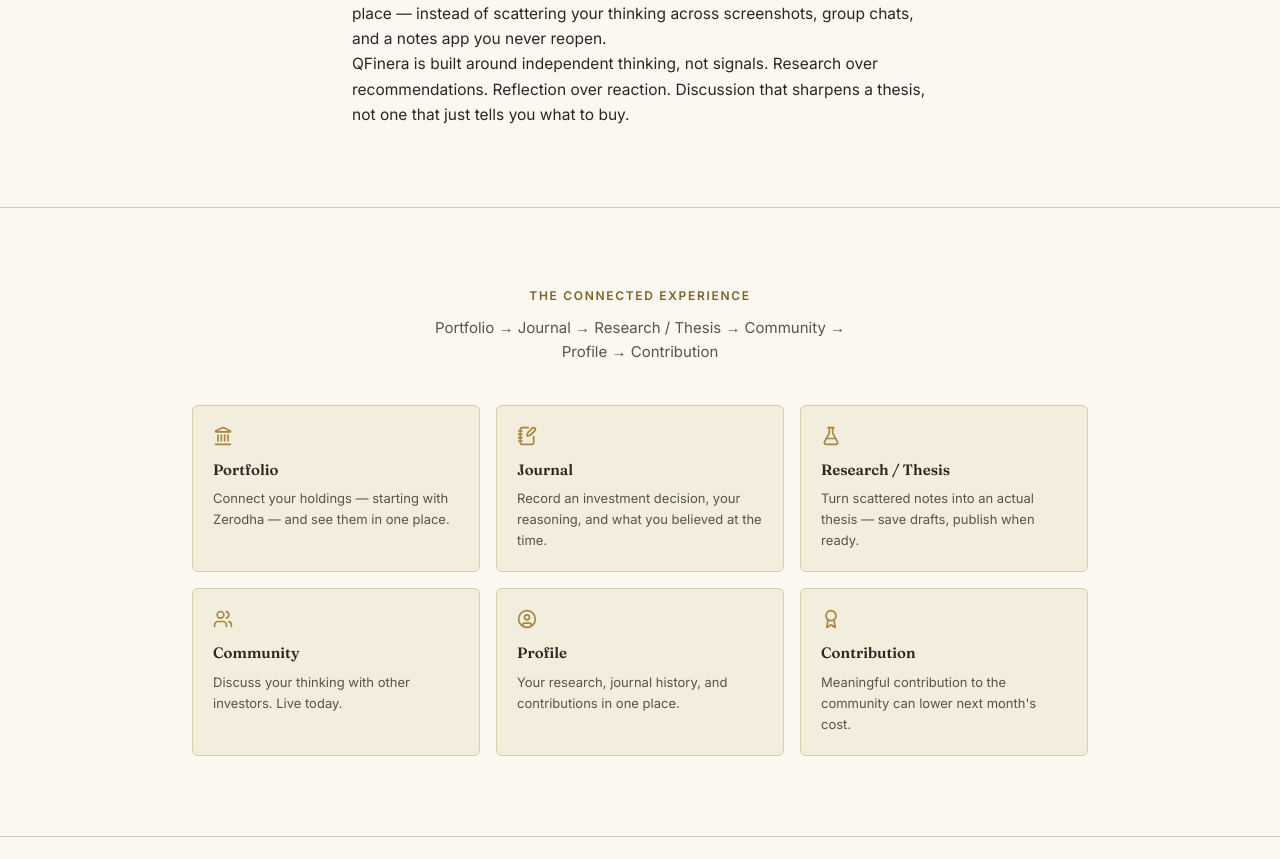
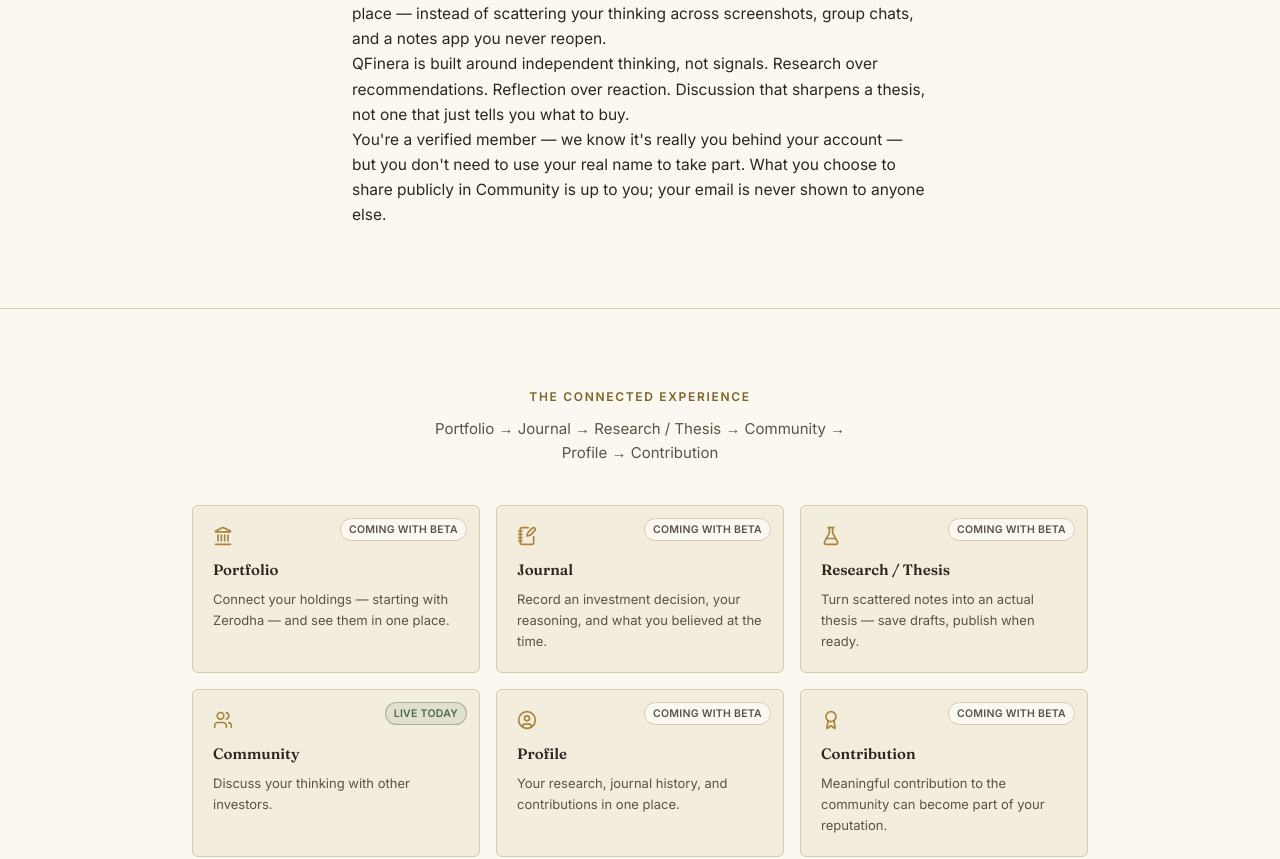
Before and after one commit to qcyberindia/qcyberindia, a Next.js app: page /qfinera/about in a window 1280 px wide. Shown: the part 624-1483 px from the top of the page. Built offline with nearby package versions, Linux system fonts and the light colour scheme; no server answers; a web font is replaced by a local one.

Commit message:
Align QFinera community identity messaging

```diff
--- a/app/qfinera/about/page.tsx
+++ b/app/qfinera/about/page.tsx
@@ -13,12 +13,12 @@
 };
 
 const loop = [
-  { icon: Landmark, label: "Portfolio", description: "Connect your holdings — starting with Zerodha — and see them in one place." },
-  { icon: NotebookPen, label: "Journal", description: "Record an investment decision, your reasoning, and what you believed at the time." },
-  { icon: FlaskConical, label: "Research / Thesis", description: "Turn scattered notes into an actual thesis — save drafts, publish when ready." },
-  { icon: Users, label: "Community", description: "Discuss your thinking with other investors. Live today." },
-  { icon: UserCircle, label: "Profile", description: "Your research, journal history, and contributions in one place." },
-  { icon: Award, label: "Contribution", description: "Meaningful contribution to the community can lower next month's cost." },
+  { icon: Landmark, label: "Portfolio", description: "Connect your holdings — starting with Zerodha — and see them in one place.", live: false },
+  { icon: NotebookPen, label: "Journal", description: "Record an investment decision, your reasoning, and what you believed at the time.", live: false },
+  { icon: FlaskConical, label: "Research / Thesis", description: "Turn scattered notes into an actual thesis — save drafts, publish when ready.", live: false },
+  { icon: Users, label: "Community", description: "Discuss your thinking with other investors.", live: true },
+  { icon: UserCircle, label: "Profile", description: "Your research, journal history, and contributions in one place.", live: false },
+  { icon: Award, label: "Contribution", description: "Meaningful contribution to the community can become part of your reputation.", live: false },
 ];
 
 export default function AboutPage() {
@@ -61,6 +61,11 @@
               recommendations. Reflection over reaction. Discussion that sharpens a thesis, not one
               that just tells you what to buy.
             </p>
+            <p>
+              You&apos;re a verified member — we know it&apos;s really you behind your account — but you
+              don&apos;t need to use your real name to take part. What you choose to share publicly in
+              Community is up to you; your email is never shown to anyone else.
+            </p>
           </Reveal>
         </div>
       </section>
@@ -81,7 +86,16 @@
               const Icon = item.icon;
               return (
                 <Reveal key={item.label} delay={i * 70}>
-                  <div className="flex h-full flex-col rounded-md border border-[var(--qf-line)] bg-[var(--qf-cream-1)] p-5">
+                  <div className="relative flex h-full flex-col rounded-md border border-[var(--qf-line)] bg-[var(--qf-cream-1)] p-5">
+                    <span
+                      className={`absolute right-3 top-3 rounded-full border px-2 py-0.5 text-[10.5px] font-semibold uppercase tracking-wide ${
+                        item.live
+                          ? "border-[var(--qf-up)]/40 bg-[var(--qf-up)]/10 text-[var(--qf-up)]"
+                          : "border-[var(--qf-line)] bg-[var(--qf-cream-0)] text-[var(--qf-ink-soft)]"
+                      }`}
+                    >
+                      {item.live ? "Live today" : "Coming with beta"}
+                    </span>
                     <Icon size={20} className="text-[var(--qf-brass)]" />
                     <p className="mt-3 font-display text-[15px] font-semibold text-[var(--qf-ink)]">{item.label}</p>
                     <p className="mt-1.5 text-[13px] leading-relaxed text-[var(--qf-ink-soft)]">{item.description}</p>
--- a/components/qfinance/community/SignInForm.tsx
+++ b/components/qfinance/community/SignInForm.tsx
@@ -56,13 +56,14 @@
     <form onSubmit={handleSubmit} className="rounded-md border border-[var(--qf-line)] bg-[var(--qf-cream-1)] p-4">
       <p className="text-[14px] font-medium text-[var(--qf-ink)]">{prompt}</p>
       <p className="mt-1 text-[13px] text-[var(--qf-ink-soft)]">
-        No password — we&apos;ll email you a one-click sign-in link.
+        No password — we&apos;ll email you a one-click sign-in link. Your email stays private; only
+        your display name is shown publicly.
       </p>
 
       <div className="mt-3 space-y-2.5">
         <input
           type="text"
-          placeholder="Display name"
+          placeholder="Display name (a nickname is fine)"
           value={displayName}
           onChange={(e) => setDisplayName(e.target.value)}
           maxLength={40}
```
Also changed, not shown: 1 other file (tests, documents, lock files or other folders).
